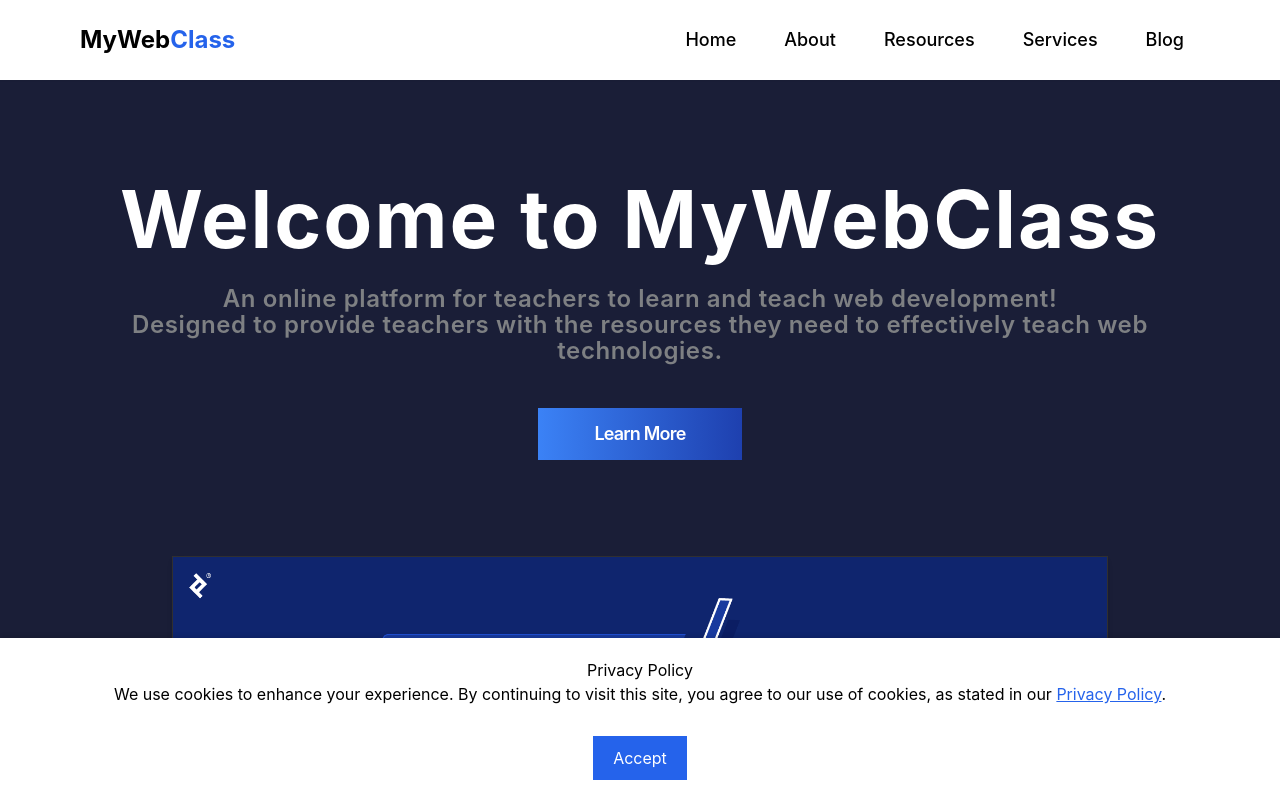
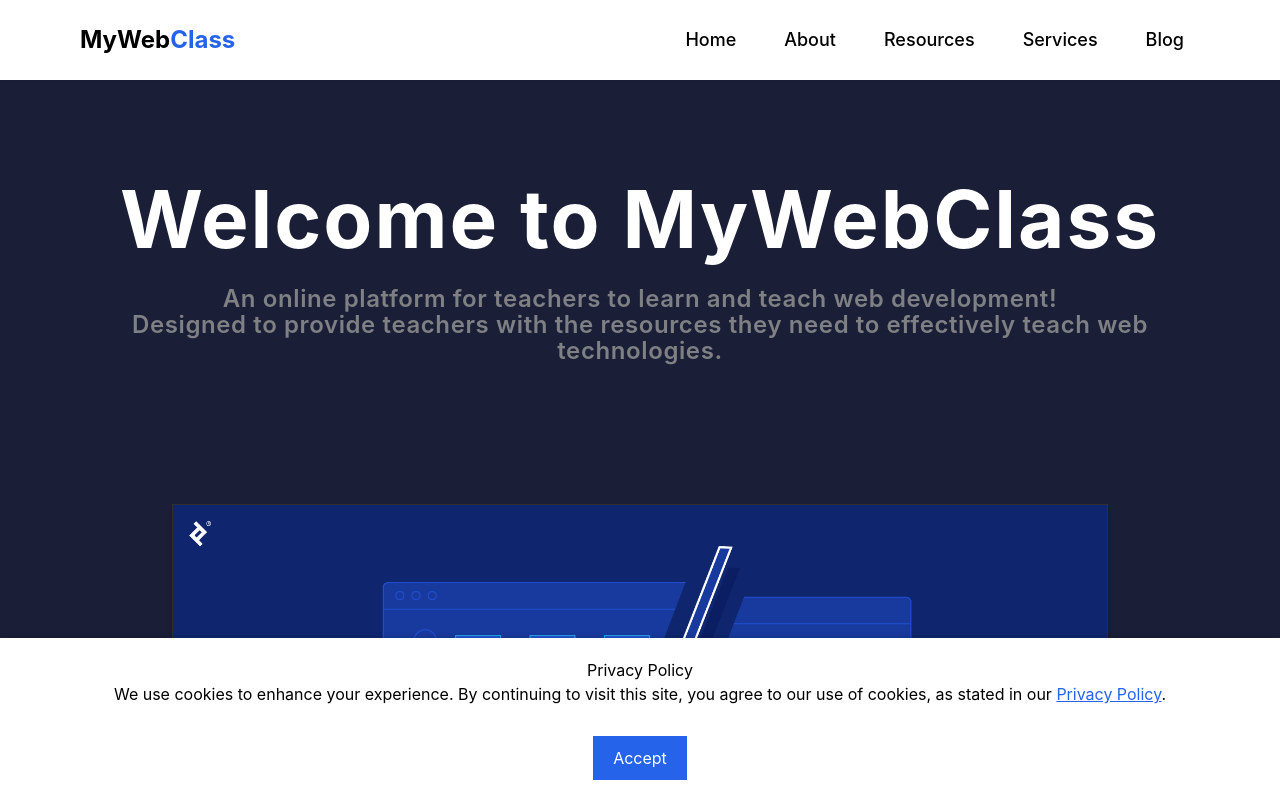
Before and after one commit to tanner666/Next.js_Website_IS601, a Next.js app: page / in a window 1280 px wide. Shown: the top 798 px of the page. Built offline with nearby package versions, Linux system fonts and the light colour scheme.

Commit message:
Removed learnmore link

```diff
--- a/pages/index.js
+++ b/pages/index.js
@@ -20,11 +20,6 @@ export default function Home({ allPostsData }) {
             <br />
             Designed to provide teachers with the resources they need to effectively teach web technologies.
           </h2>
-          <Link href="/about" className="inline-flex items-center py-3 px-14 font-semibold tracking-tighter text-white transition duration-500 ease-in-out transform bg-gradient-to-r from-blue-500 to-blue-800 text-md md:mt-0 focus:shadow-outline">
-            <div className="flex text-lg justify-center">
-              Learn More
-            </div>
-          </Link>
         </div>
         <div className="container flex flex-col items-center justify-center mx-auto">
           <img
```
